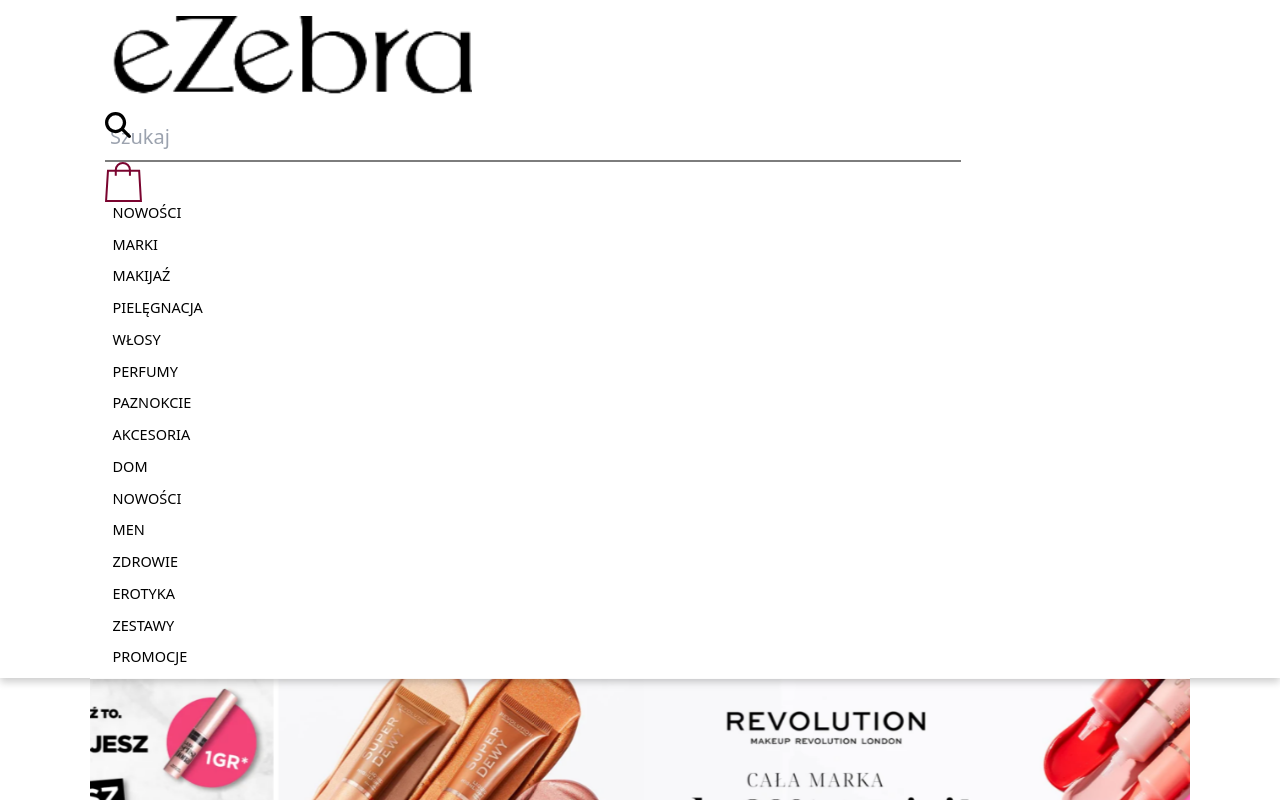
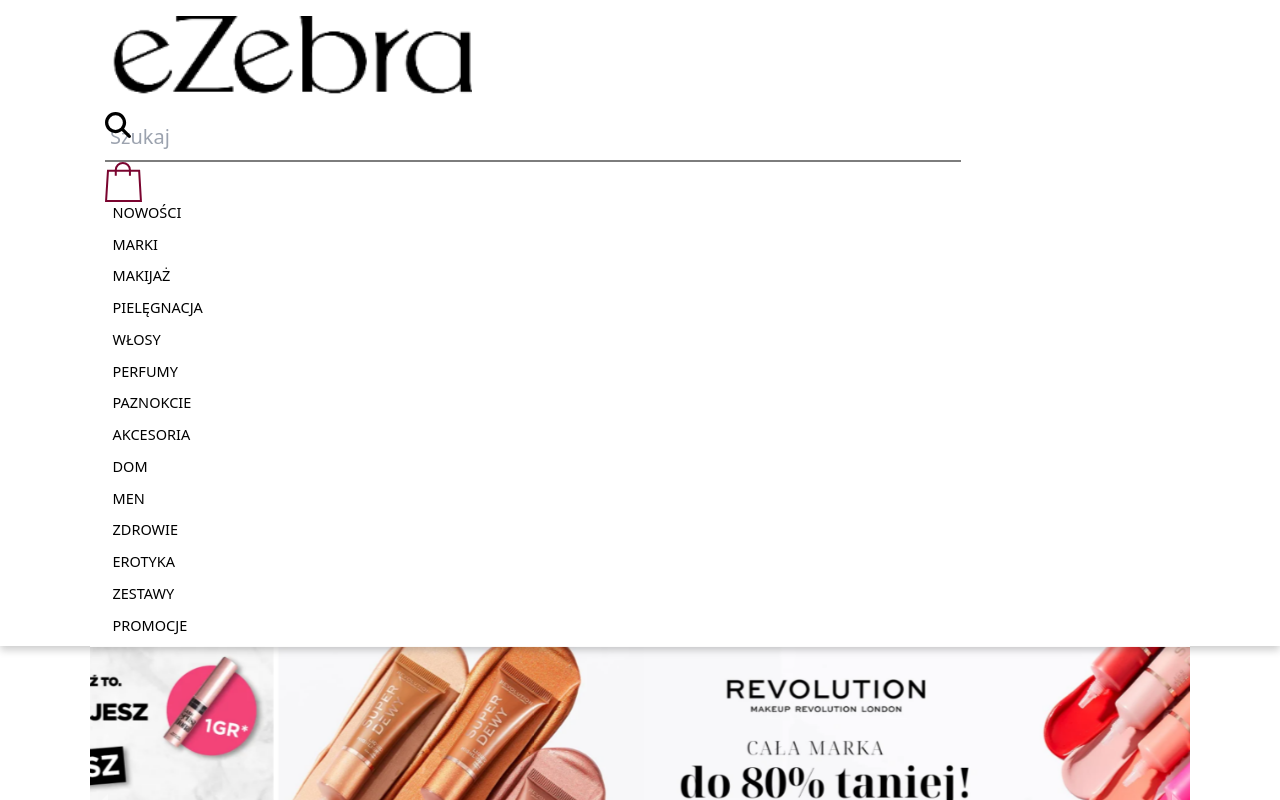
Before and after one commit to Monika-dotcom-boo/Drogeria_kosmetyczna, a React (Vite) app: page / in a window 1280 px wide. Shown: the top 800 px of the page. Built offline with nearby package versions, Linux system fonts and the light colour scheme.

Commit message:
adding links to main navigation

```diff
--- a/src/components/Header.jsx
+++ b/src/components/Header.jsx
@@ -3,8 +3,25 @@ import cartIcon from "../assets/icon-shopping-cart.svg";
 import { Link } from "react-router-dom";
 import { FontAwesomeIcon } from '@fortawesome/react-fontawesome'
 import { faMagnifyingGlass } from '@fortawesome/free-solid-svg-icons'
+import { element } from 'prop-types';
 
 function Header() {
+  const navElements =[
+    "Nowości",
+    "Marki",
+    "Makijaż",
+    "Pielęgnacja",
+    "Włosy",
+    "Perfumy",
+    "Paznokcie",
+    "Akcesoria",
+    "Dom",
+    "Men",
+    "Zdrowie",
+    "Erotyka",
+    "Zestawy",
+    "Promocje"
+  ]
     return (
       <header className="main-header flex flex-wrap">
         <div className="logo-wrapper w-2/12 px-6 py-6">
@@ -23,51 +40,13 @@ function Header() {
         </div>
         <nav className="main-nav w-full px-6 ">
           <ul className="flex justify-between w-full ">
-            <li>
-              <Link to="/category">Nowości</Link>
-            </li>
-            <li>
-              <a href="#">Marki</a>
-            </li>
-            <li>
-              <a href="#">Makijaź</a>
-            </li>
-            <li>
-              <a href="#">Pielęgnacja</a>
-            </li>
-            <li>
-              <a href="#">Włosy</a>
-            </li>
-            <li>
-              <a href="#">Perfumy</a>
-            </li>
-            <li>
-              <a href="#">Paznokcie</a>
-            </li>
-            <li>
-              <a href="#">Akcesoria</a>
-            </li>
-            <li>
-              <a href="#">Dom</a>
-            </li>
-            <li>
-              <a href="#">Nowości</a>
-            </li>
-            <li>
-              <a href="#">Men</a>
-            </li>
-            <li>
-              <a href="#">Zdrowie</a>
-            </li>
-            <li>
-              <a href="#">Erotyka</a>
-            </li>
-            <li>
-              <a href="#">Zestawy</a>
-            </li>
-            <li>
-              <a href="#">Promocje</a>
-            </li>
+            {
+              navElements.map(element => (
+                <li>
+                  <Link to="/category">{element}</Link>
+                </li>
+              ))
+            }
           </ul>
         </nav>
       </header>
```
